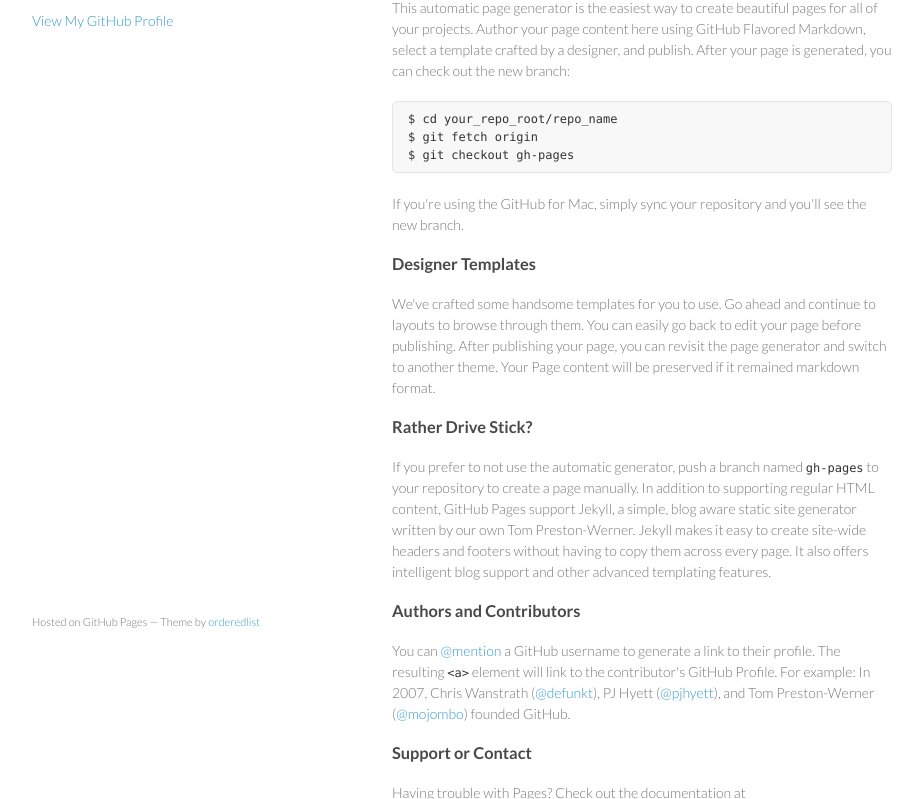
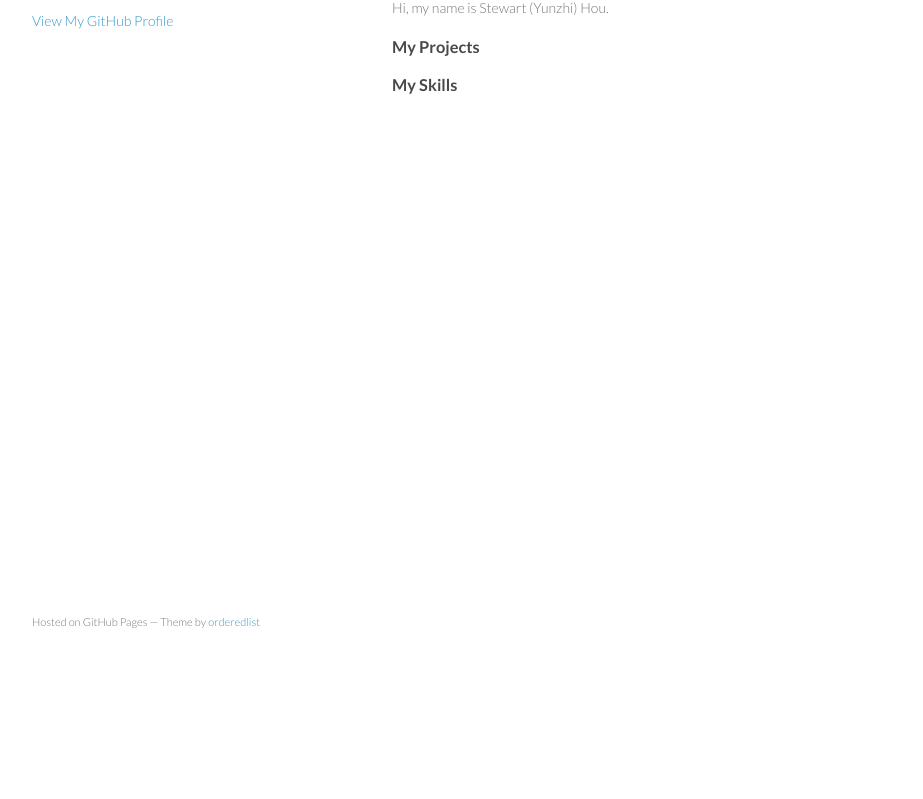
Before and after one commit to stewarthou/stewarthou.github.io, a plain HTML site: page index.html in a window 1280 px wide. Shown: the part 99-898 px from the top of the page, without its empty margins (178-1101 px from the left). After the commit the page ends 800 px from the top, so only its background shows below. Drawn offline with Linux system fonts and the light colour scheme.

Commit message:
Replace master branch with page content via GitHub

```diff
--- a/index.html
+++ b/index.html
@@ -3,7 +3,7 @@
   <head>
     <meta charset="utf-8">
     <meta http-equiv="X-UA-Compatible" content="chrome=1">
-    <title>About me by stewarthou</title>
+    <title>Stewart Hou | Github by stewarthou</title>
 
     <link rel="stylesheet" href="stylesheets/styles.css">
     <link rel="stylesheet" href="stylesheets/pygment_trac.css">
@@ -15,7 +15,7 @@
   <body>
     <div class="wrapper">
       <header>
-        <h1>About me</h1>
+        <h1>Stewart Hou | Github</h1>
         <p></p>
 
 
@@ -24,36 +24,15 @@
       </header>
       <section>
         <h3>
-<a name="welcome-to-github-pages" class="anchor" href="#welcome-to-github-pages"><span class="octicon octicon-link"></span></a>Welcome to GitHub Pages.</h3>
+<a name="welcome-to-stewarts-github-pages" class="anchor" href="#welcome-to-stewarts-github-pages"><span class="octicon octicon-link"></span></a>Welcome to Stewart's GitHub Pages.</h3>
 
-<p>This automatic page generator is the easiest way to create beautiful pages for all of your projects. Author your page content here using GitHub Flavored Markdown, select a template crafted by a designer, and publish. After your page is generated, you can check out the new branch:</p>
-
-<pre><code>$ cd your_repo_root/repo_name
-$ git fetch origin
-$ git checkout gh-pages
-</code></pre>
-
-<p>If you're using the GitHub for Mac, simply sync your repository and you'll see the new branch.</p>
+<p>Hi, my name is Stewart (Yunzhi) Hou.</p>
 
 <h3>
-<a name="designer-templates" class="anchor" href="#designer-templates"><span class="octicon octicon-link"></span></a>Designer Templates</h3>
-
-<p>We've crafted some handsome templates for you to use. Go ahead and continue to layouts to browse through them. You can easily go back to edit your page before publishing. After publishing your page, you can revisit the page generator and switch to another theme. Your Page content will be preserved if it remained markdown format.</p>
+<a name="my-projects" class="anchor" href="#my-projects"><span class="octicon octicon-link"></span></a>My Projects</h3>
 
 <h3>
-<a name="rather-drive-stick" class="anchor" href="#rather-drive-stick"><span class="octicon octicon-link"></span></a>Rather Drive Stick?</h3>
-
-<p>If you prefer to not use the automatic generator, push a branch named <code>gh-pages</code> to your repository to create a page manually. In addition to supporting regular HTML content, GitHub Pages support Jekyll, a simple, blog aware static site generator written by our own Tom Preston-Werner. Jekyll makes it easy to create site-wide headers and footers without having to copy them across every page. It also offers intelligent blog support and other advanced templating features.</p>
-
-<h3>
-<a name="authors-and-contributors" class="anchor" href="#authors-and-contributors"><span class="octicon octicon-link"></span></a>Authors and Contributors</h3>
-
-<p>You can <a href="https://github.com/blog/821" class="user-mention">@mention</a> a GitHub username to generate a link to their profile. The resulting <code>&lt;a&gt;</code> element will link to the contributor's GitHub Profile. For example: In 2007, Chris Wanstrath (<a href="https://github.com/defunkt" class="user-mention">@defunkt</a>), PJ Hyett (<a href="https://github.com/pjhyett" class="user-mention">@pjhyett</a>), and Tom Preston-Werner (<a href="https://github.com/mojombo" class="user-mention">@mojombo</a>) founded GitHub.</p>
-
-<h3>
-<a name="support-or-contact" class="anchor" href="#support-or-contact"><span class="octicon octicon-link"></span></a>Support or Contact</h3>
-
-<p>Having trouble with Pages? Check out the documentation at <a href="http://help.github.com/pages">http://help.github.com/pages</a> or contact <a href="mailto:support@github.com">support@github.com</a> and we’ll help you sort it out.</p>
+<a name="my-skills" class="anchor" href="#my-skills"><span class="octicon octicon-link"></span></a>My Skills</h3>
       </section>
       <footer>
         <p><small>Hosted on GitHub Pages &mdash; Theme by <a href="https://github.com/orderedlist">orderedlist</a></small></p>
```
Also changed, not shown: params.json (+1 -1 lines).
